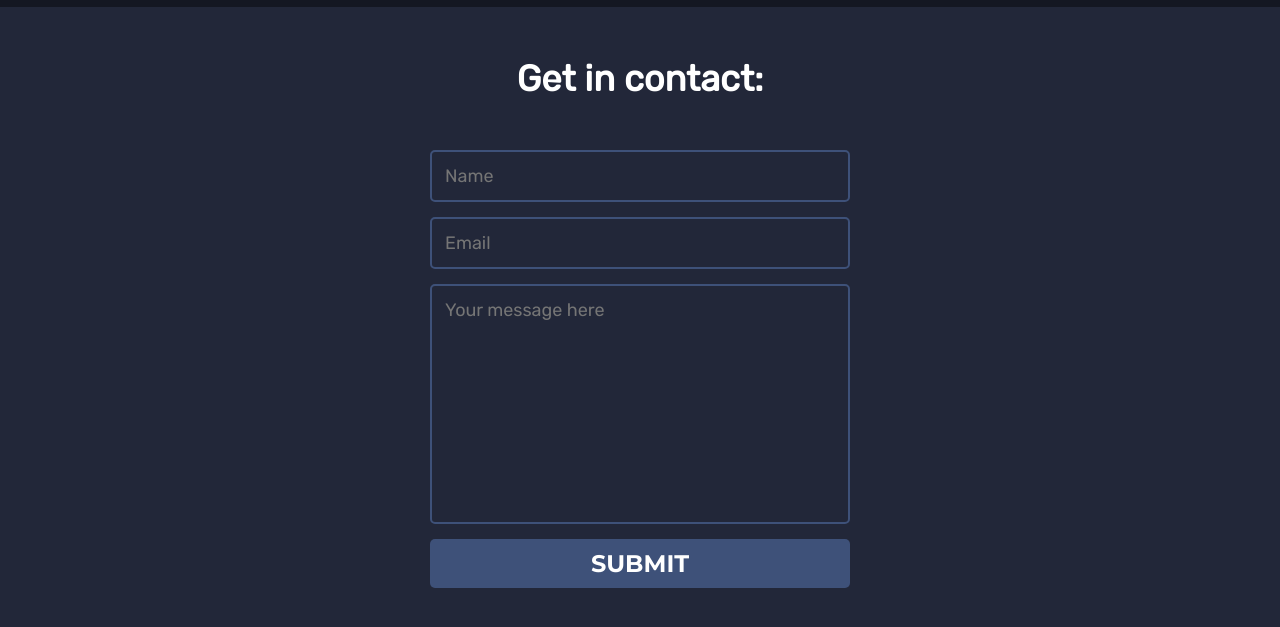
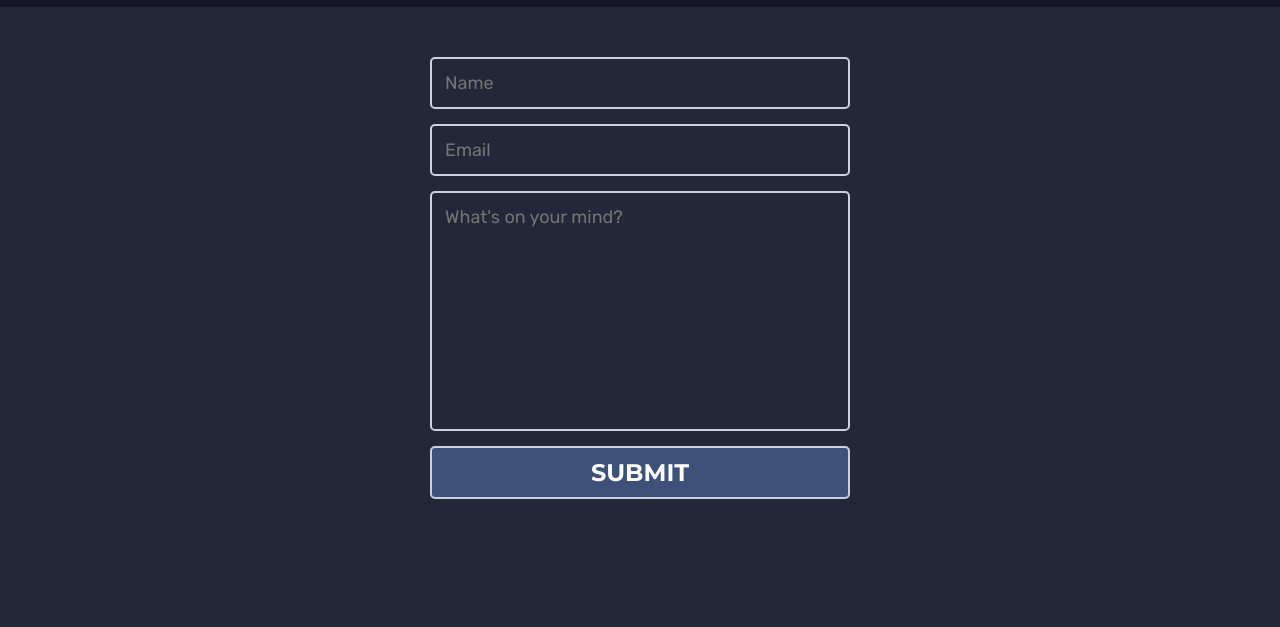
Before and after one commit to simon-goode/neptune, a plain HTML site: page pages/contact.html in a window 1280 px wide. Shown: the part 93-720 px from the top of the page. Drawn offline with Linux system fonts and the light colour scheme.

Commit message:
contact.html update

```diff
--- a/pages/contact.html
+++ b/pages/contact.html
@@ -24,11 +24,10 @@
         </nav>
     </header>
 
-    <header style="padding-top: 20px; padding-bottom: 0px"><h2>Get in contact:</h2></header>
     <form action="https://formsubmit.co/a8c71ff405c53812b1588d92c7f64886" method="POST" enctype="multipart/form-data">
         <input name="name" type="text" class="feedback-input" placeholder="Name" />
         <input name="email" type="text" class="feedback-input" placeholder="Email" />
-        <textarea name="text" class="feedback-input" placeholder="Your message here"></textarea>
+        <textarea name="text" class="feedback-input" placeholder="What's on your mind?"></textarea>
         <input type="hidden" name="_next" value="https://neptuneresearch.netlify.app/pages/confirmation">
         <input type="submit" value="SUBMIT"/>
       </form>
--- a/styles.css
+++ b/styles.css
@@ -178,7 +178,7 @@ form {
     border-radius: 5px;
     line-height: 22px;
     background-color: transparent;
-    border: 2px solid #3e5179;
+    border: 2px solid #CAD1DF;
     transition: all 0.3s;
     padding: 13px;
     margin-bottom: 15px;
@@ -202,7 +202,7 @@ textarea {
     width: 100%;
     background: #3e5179;
     border-radius: 5px;
-    border: 0;
+    border: 2px solid #CAD1DF;
     cursor: pointer;
     color: white;
     font-size: 24px;
```
Also changed, not shown: assets/logo-bg.png (added).
